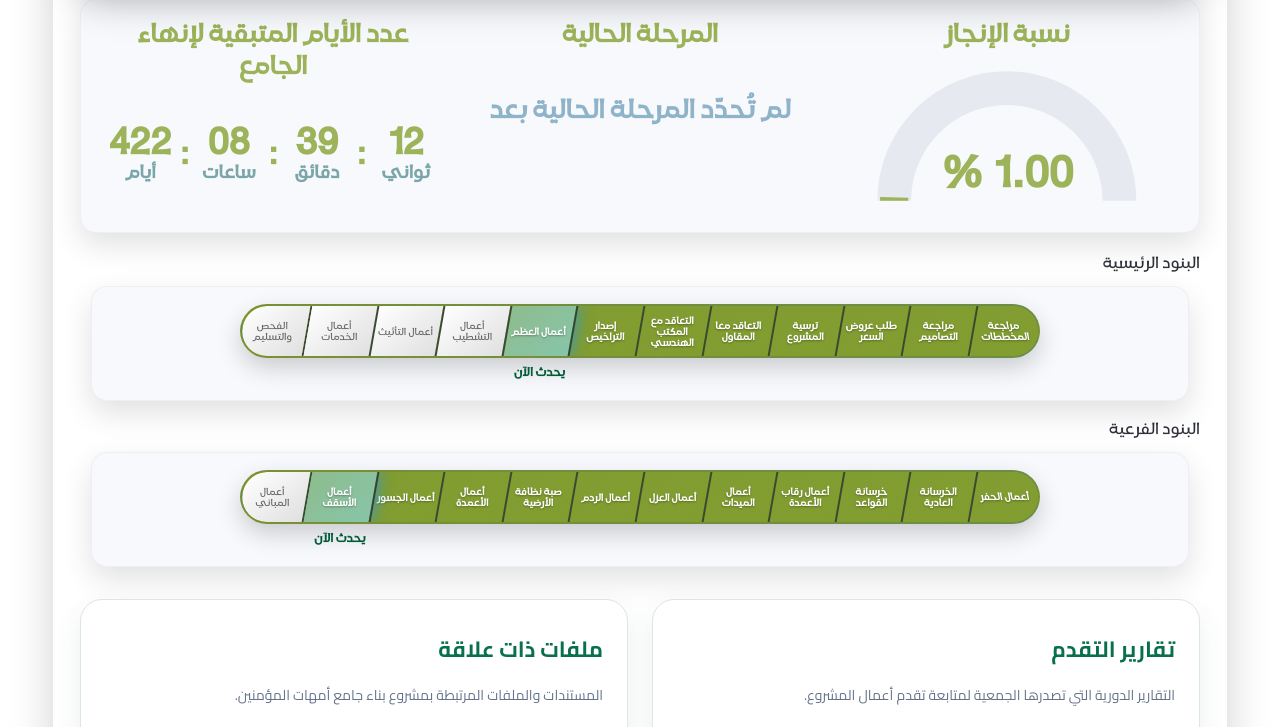
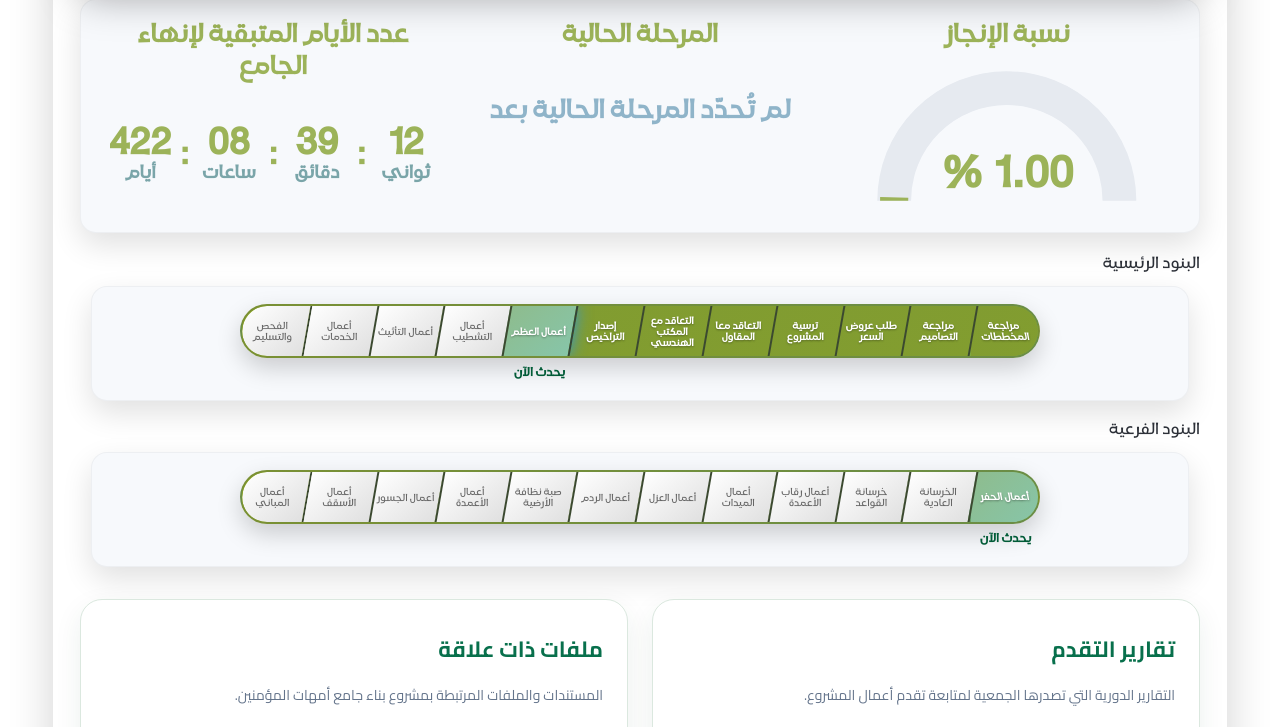
Before and after one commit to yaamur-get/bathNawras, a website: page index.html in a window 1280 px wide. Shown: the part 1856-2583 px from the top of the page. Drawn offline with Linux system fonts and the light colour scheme.

Commit message:
Update index.html

```diff
--- a/index.html
+++ b/index.html
@@ -404,24 +404,24 @@
     <div class="timeline-container timeline-container-with-label">
       <div class="timeline-strip1">
         <div class="timeline-pill">
-          <div class="timeline-item completed"><span>أعمال الحفر</span></div>
-          <div class="timeline-item completed"><span>الخرسانة العادية</span></div>
+          <div class="timeline-item current"><span>أعمال الحفر</span></div>
+          <div class="timeline-item pending"><span>الخرسانة العادية</span></div>
 
 
-          <div class="timeline-item completed"><span>خرسانة القواعد</span></div>
-          <div class="timeline-item completed"><span>أعمال رقاب الأعمدة</span></div>
+          <div class="timeline-item pending"><span>خرسانة القواعد</span></div>
+          <div class="timeline-item pending"><span>أعمال رقاب الأعمدة</span></div>
 
-          <div class="timeline-item completed"><span>أعمال الميدات</span></div>
-            <div class="timeline-item completed"><span>أعمال العزل</span></div>
+          <div class="timeline-item pending"><span>أعمال الميدات</span></div>
+            <div class="timeline-item pending"><span>أعمال العزل</span></div>
 
-            <div class="timeline-item completed"><span>أعمال الردم</span></div>
-          <div class="timeline-item completed"><span>صبة نظافة الأرضية</span></div>
+            <div class="timeline-item pending"><span>أعمال الردم</span></div>
+          <div class="timeline-item pending"><span>صبة نظافة الأرضية</span></div>
 
-          <div class="timeline-item completed"><span>أعمال الأعمدة</span></div>
+          <div class="timeline-item pending"><span>أعمال الأعمدة</span></div>
 
 
-            <div class="timeline-item completed"><span>أعمال الجسور</span></div>
-          <div class="timeline-item current"><span>أعمال الأسقف</span></div>
+            <div class="timeline-item pending"><span>أعمال الجسور</span></div>
+          <div class="timeline-item pending"><span>أعمال الأسقف</span></div>
           <div class="timeline-item pending"><span>أعمال المباني</span></div>
         </div>
       </div>
```
